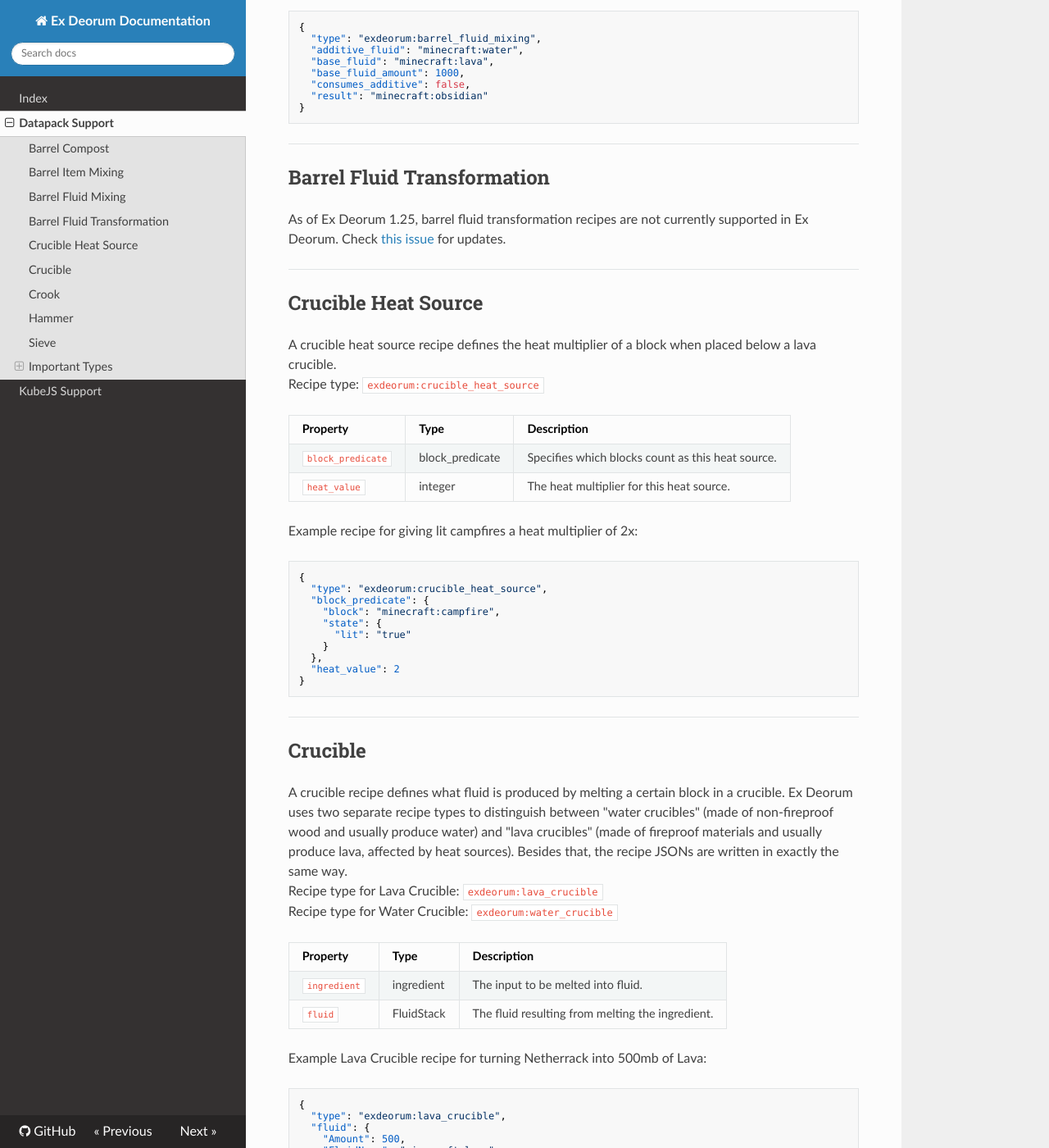
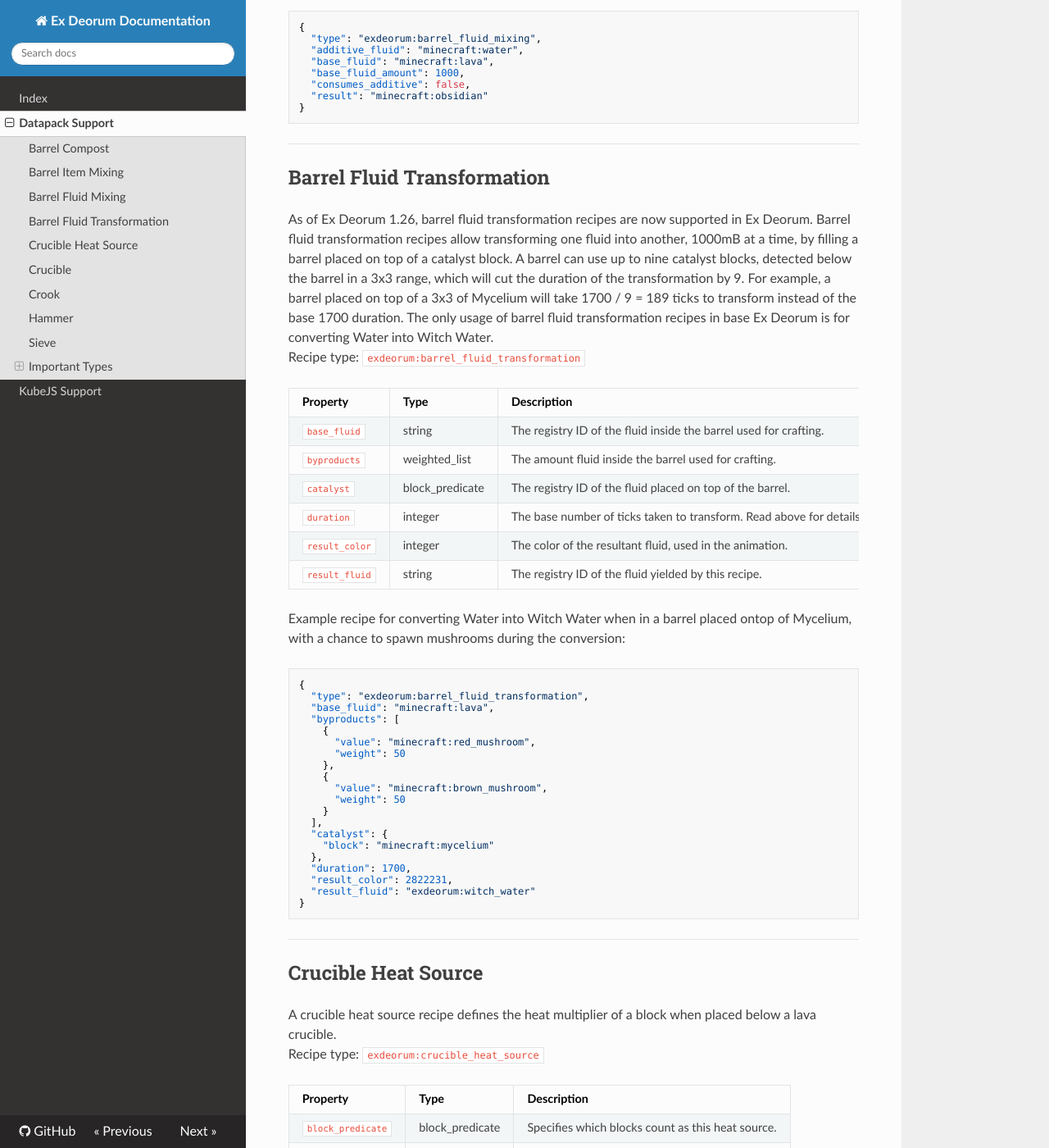
Before and after one commit to thedarkcolour/ExDeorumDocs, an MkDocs documentation site: the page built from docs/datapack.md, in a window 1280 px wide and 1400 px high, scrolled down 1893 px. Shown: the whole window at 82% size. Built offline with MkDocs 1.6.1, drawn with Linux system fonts in a browser that asks for light colours; nearby versions of some CDN libraries.

Commit message:
Added documentation for Barrel Fluid Transformation recipes

````diff
--- a/docs/datapack.md
+++ b/docs/datapack.md
@@ -74,7 +74,42 @@
 ```
 ---
 ## Barrel Fluid Transformation
-As of Ex Deorum 1.25, barrel fluid transformation recipes are not currently supported in Ex Deorum. Check [this issue](https://github.com/thedarkcolour/ExDeorum/issues/4) for updates.
+As of Ex Deorum 1.26, barrel fluid transformation recipes are now supported in Ex Deorum.
+Barrel fluid transformation recipes allow transforming one fluid into another, 1000mB at a time, by filling a barrel placed on top of a catalyst block. A barrel can use up to nine catalyst blocks, detected below the barrel in a 3x3 range, which will cut the duration of the transformation by 9. For example, a barrel placed on top of a 3x3 of Mycelium will take 1700 / 9 = 189 ticks to transform instead of the base 1700 duration. The only usage of barrel fluid transformation recipes in base Ex Deorum is for converting Water into Witch Water.
+Recipe type: `exdeorum:barrel_fluid_transformation`
+
+| Property  | Type | Description |
+| --------- | ------- | ----------- |
+| `base_fluid` | string | The registry ID of the fluid inside the barrel used for crafting. |
+| `byproducts` | weighted_list | The amount fluid inside the barrel used for crafting. |
+| `catalyst` | block_predicate | The registry ID of the fluid placed on top of the barrel. |
+| `duration` | integer | The base number of ticks taken to transform. Read above for details |
+| `result_color` | integer | The color of the resultant fluid, used in the animation. |
+| `result_fluid` | string | The registry ID of the fluid yielded by this recipe. |
+
+Example recipe for converting Water into Witch Water when in a barrel placed ontop of Mycelium, with a chance to spawn mushrooms during the conversion:
+```json
+{
+  "type": "exdeorum:barrel_fluid_transformation",
+  "base_fluid": "minecraft:lava",
+  "byproducts": [
+    {
+      "value": "minecraft:red_mushroom",
+      "weight": 50
+    },
+    {
+      "value": "minecraft:brown_mushroom",
+      "weight": 50
+    }
+  ],
+  "catalyst": {
+    "block": "minecraft:mycelium"
+  },
+  "duration": 1700,
+  "result_color": 2822231,
+  "result_fluid": "exdeorum:witch_water"
+}
+```
 
 ---
 ## Crucible Heat Source
````
